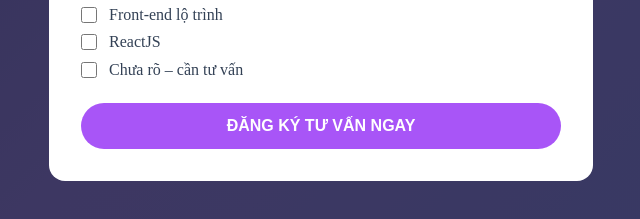
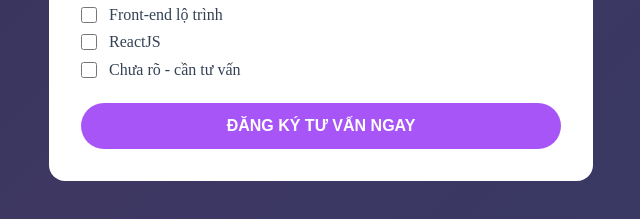
Before and after one commit to dabin-projects/F8_K19-HomeWork, a plain HTML site: page BaiTapBuoi10/Bai Tap 3/form.html in a window 1280 px wide. Both pictures are taken after a click on the label "Tư vấn ngay". Shown: the part 461-680 px from the top of the page, 319-959 px from the left. Drawn offline with Linux system fonts and the light colour scheme.

Commit message:
edit courses form

```diff
--- a/BaiTapBuoi10/Bai Tap 3/form.html
+++ b/BaiTapBuoi10/Bai Tap 3/form.html
@@ -163,7 +163,7 @@
                                 name="courses[]"
                                 value="need-advice"
                             />
-                            <span>Chưa rõ – cần tư vấn</span>
+                            <span>Chưa rõ - cần tư vấn</span>
                         </label>
                     </div>
 
```
